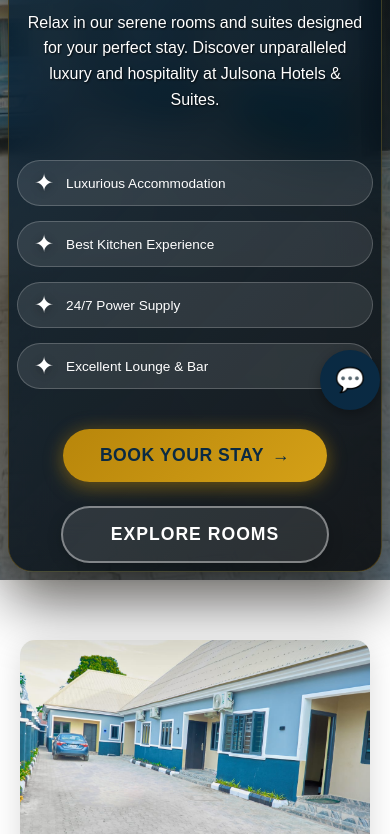
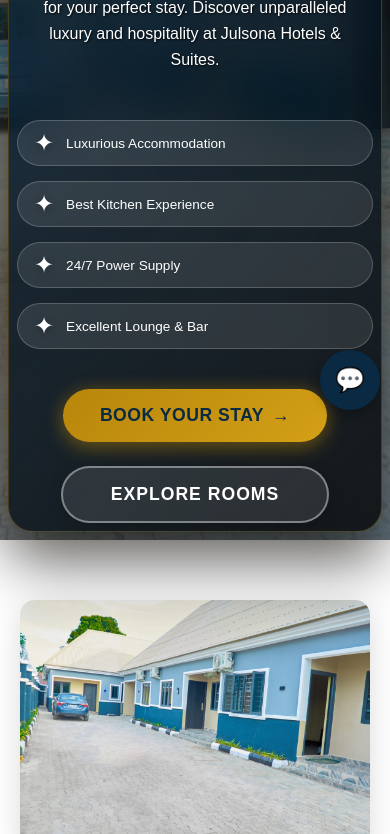
Before and after one commit to Ayar20/julsona-hotel-app, a website: page index.html in a window 390 px wide. Shown: the part 424-1258 px from the top of the page. Drawn offline with Linux system fonts and the light colour scheme.

Commit message:
Pull hero content box up by adding negative margin

```diff
--- a/Julsona.css
+++ b/Julsona.css
@@ -606,7 +606,7 @@
     }
 
     .hero {
-        padding-top: 10px;
+        padding-top: 0px;
     }
 }
 
@@ -2284,7 +2284,7 @@
     .hero-content {
         margin: 0;
         padding: 0.5rem;
-        margin-top: 10px;
+        margin-top: -30px;
     }
 
     .brand-title {
```
